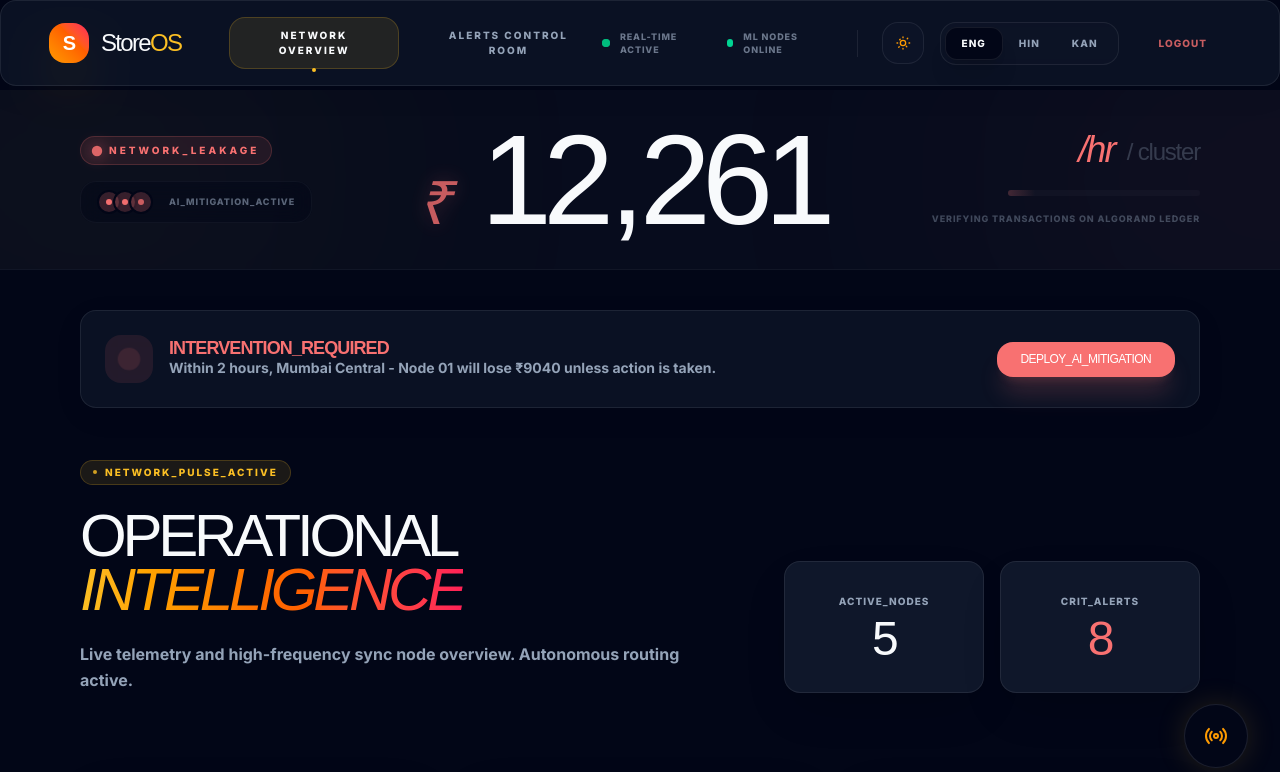
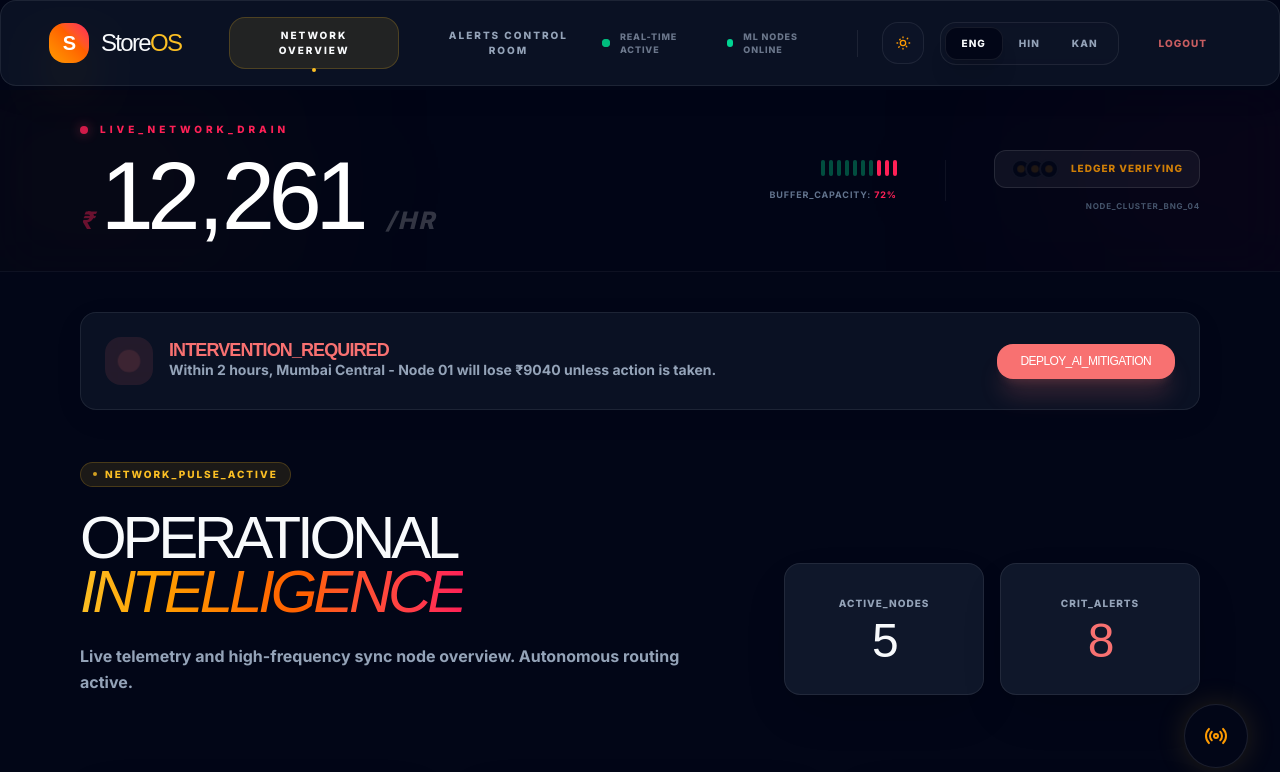
Before and after one commit to Pavan-Hosatti/Salt-and-Pepper, a React (Vite) app in the folder frontend/: page / in a window 1280 px wide. Shown: the top 772 px of the page. Built offline with nearby package versions, Linux system fonts and the light colour scheme; no server answers; sample sign-in values are in the browser's storage.

Commit message:
feat: Redesign Financial Pulse Monitor with mission-control aesthetics

```diff
--- a/frontend/src/components/LossTicker.jsx
+++ b/frontend/src/components/LossTicker.jsx
@@ -20,56 +20,37 @@ export default function LossTicker({ baseAmount }) {
   const formattedLoss = Math.floor(currentLoss).toLocaleString('en-IN')
 
   return (
-    <div className="w-full relative py-8 px-8 md:px-16 lg:px-20 bg-storeos-surface/40 border-b border-storeos-border/50 overflow-hidden transition-all duration-700">
-      {/* Dynamic Aura Background */}
+    <div className="w-full relative py-8 px-8 md:px-16 lg:px-20 bg-[#020617]/80 backdrop-blur-xl border-b border-white/5 overflow-hidden">
+      {/* Ambient Glow */}
       <div className="absolute inset-0 pointer-events-none">
-        <div className="absolute top-0 right-0 w-[40%] h-full bg-storeos-red/10 blur-[150px] rounded-full translate-x-1/2" />
-        <div className="absolute bottom-0 left-0 w-[30%] h-full bg-storeos-amber/10 blur-[150px] rounded-full -translate-x-1/4" />
+        <div className="absolute top-0 right-0 w-[40%] h-full bg-rose-500/5 blur-[120px] rounded-full translate-x-1/2" />
+        <div className="absolute bottom-0 left-0 w-[30%] h-full bg-amber-500/5 blur-[120px] rounded-full -translate-x-1/4" />
       </div>
 
-      <div className="relative z-10 max-w-[1600px] mx-auto flex flex-col md:flex-row items-center justify-between gap-8 md:gap-12">
-        {/* Left Side: Context & Agent Status */}
-        <div className="flex flex-col items-center md:items-start gap-4 flex-shrink-0">
-          <div className="flex items-center gap-3">
-             <div className="flex items-center gap-2 px-3 py-1.5 rounded-full bg-storeos-red/10 border border-storeos-red/20">
-                <motion.div
-                  animate={{ scale: [1, 1.4, 1], opacity: [0.5, 1, 0.5] }}
-                  transition={{ repeat: Infinity, duration: 1.5 }}
-                  className="w-2 h-2 bg-storeos-red rounded-full shadow-[0_0_12px_rgba(248,113,113,0.8)]"
-                />
-                <span className="text-[10px] font-black tracking-[0.3em] text-storeos-red uppercase">
-                  {t('network_leakage')}
+      <div className="relative z-10 max-w-[1440px] mx-auto flex flex-col md:flex-row items-center justify-between gap-12">
+
+        {/* LEFT: Financial Pulse */}
+        <div className="flex flex-col flex-1">
+          <div className="flex items-center gap-3 mb-4">
+            <span className="flex h-2 w-2 rounded-full bg-rose-500 animate-pulse shadow-[0_0_12px_rgba(244,63,94,0.6)]" />
+            <span className="text-[10px] font-black text-rose-500 uppercase tracking-[0.4em]">
+              LIVE_NETWORK_DRAIN
             </span>
           </div>
-          </div>
-          <div className="flex items-center gap-4 bg-storeos-bg/40 backdrop-blur-md px-4 py-2 rounded-2xl border border-storeos-border/50">
-             <div className="flex -space-x-2">
-                {[1, 2, 3].map(i => (
-                  <div key={i} className="w-6 h-6 rounded-full bg-storeos-red/20 border-2 border-storeos-bg flex items-center justify-center">
-                    <div className="w-1.5 h-1.5 bg-storeos-red rounded-full animate-pulse" style={{ animationDelay: `${i * 0.3}s` }} />
-                  </div>
-                ))}
-             </div>
-             <span className="text-[9px] font-black uppercase tracking-widest text-storeos-muted opacity-60">
-                {t('ai_mitigation_active')}
-             </span>
-          </div>
-        </div>
 
-        {/* Center: The Massive Ticker */}
-        <div className="flex-1 flex justify-center">
-          <div className="flex items-baseline gap-4 md:gap-8 group">
-            <span className="h-premium text-4xl md:text-6xl text-storeos-red text-glow-red opacity-80 group-hover:scale-110 transition-transform duration-500 italic">₹</span>
-            <div className="h-premium text-6xl md:text-8xl lg:text-9xl tracking-tighter-premium text-storeos-text tabular-nums flex leading-[0.8]">
-              <AnimatePresence mode="popLayout transition-all duration-300">
+          <div className="flex items-baseline gap-6">
+            <div className="flex items-baseline gap-2">
+              <span className="text-xl md:text-2xl text-rose-500/40 font-bold italic tracking-tighter">₹</span>
+              <div className="flex h-premium text-6xl md:text-7xl lg:text-8xl tracking-tighter-premium text-white tabular-nums leading-none">
+                <AnimatePresence mode="popLayout">
                   {formattedLoss.split('').map((char, index) => (
                     <motion.span
                       key={`${index}-${char}`}
-                    initial={{ y: 25, opacity: 0, scale: 0.8 }}
-                    animate={{ y: 0, opacity: 1, scale: 1 }}
-                    exit={{ y: -25, opacity: 0, scale: 1.1 }}
-                    transition={{ type: "spring", stiffness: 400, damping: 25 }}
-                    className={char === ',' ? 'opacity-30 mx-1' : ''}
+                      initial={{ y: 20, opacity: 0 }}
+                      animate={{ y: 0, opacity: 1 }}
+                      exit={{ y: -20, opacity: 0 }}
+                      transition={{ type: "spring", stiffness: 300, damping: 30 }}
+                      className={char === ',' ? 'opacity-20 mx-1' : ''}
                     >
                       {char}
                     </motion.span>
@@ -77,26 +58,46 @@ export default function LossTicker({ baseAmount }) {
                 </AnimatePresence>
               </div>
             </div>
+            <span className="text-xl md:text-2xl text-white/20 font-black italic tracking-widest leading-none">
+              /HR
+            </span>
+          </div>
         </div>
 
-        {/* Right Side: High-res metrics */}
-        <div className="flex flex-col items-center md:items-end gap-2 flex-shrink-0">
-          <div className="flex items-center gap-3">
-             <span className="h-premium text-3xl md:text-4xl text-storeos-red italic">{t('per_hour')}</span>
-             <span className="h-premium text-xl md:text-2xl text-storeos-muted opacity-30 mt-1">/ {t('cluster')}</span>
+        {/* RIGHT: System Health & Telemetry */}
+        <div className="flex items-center gap-12">
+          {/* Status Indicators */}
+          <div className="hidden xl:flex flex-col items-end gap-3 pr-12 border-r border-white/5">
+            <div className="flex gap-1">
+               {[...Array(10)].map((_, i) => (
+                 <div key={i} className={`w-1 h-4 rounded-full ${i < 7 ? 'bg-emerald-500/40' : 'bg-rose-500 animate-pulse'}`} />
+               ))}
             </div>
-          <div className="h-1.5 w-full md:w-48 bg-storeos-border/30 rounded-full overflow-hidden mt-4">
-             <motion.div
-               initial={{ x: '-100%' }}
-               animate={{ x: '100%' }}
-               transition={{ repeat: Infinity, duration: 3, ease: 'linear' }}
-               className="h-full w-24 bg-gradient-to-r from-transparent via-storeos-red/40 to-transparent"
-             />
-          </div>
-          <span className="text-[9px] font-black uppercase tracking-widest text-storeos-muted opacity-40 mt-2">
-            Verifying Transactions on Algorand Ledger
+            <span className="text-[9px] font-bold text-slate-500 uppercase tracking-widest">
+              BUFFER_CAPACITY: <span className="text-rose-500">72%</span>
             </span>
           </div>
+
+          {/* Verification Badge */}
+          <div className="flex flex-col items-center md:items-end gap-2">
+            <div className="px-4 py-2 rounded-xl bg-white/5 border border-white/10 flex items-center gap-3">
+              <div className="flex -space-x-1.5">
+                {[1,2,3].map(i => (
+                  <div key={i} className="w-5 h-5 rounded-full bg-[#020617] border-2 border-white/5 flex items-center justify-center">
+                    <div className="w-1 h-1 bg-amber-500 rounded-full animate-ping" />
+                  </div>
+                ))}
+              </div>
+              <span className="text-[10px] font-black text-amber-500/80 uppercase tracking-widest">
+                Ledger Verifying
+              </span>
+            </div>
+            <span className="text-[8px] font-bold text-slate-600 uppercase tracking-widest mt-1">
+              NODE_CLUSTER_BNG_04
+            </span>
+          </div>
+        </div>
+
       </div>
     </div>
   )
```
Lines whose indentation alone changed are shown as unchanged.
